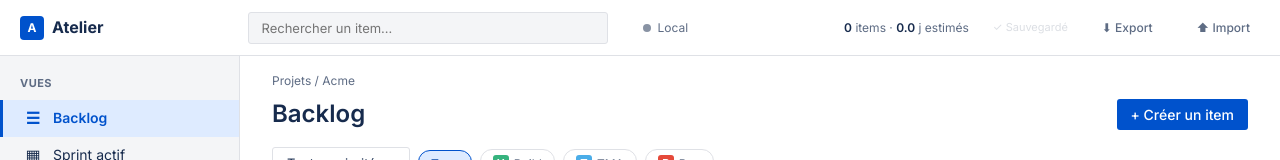
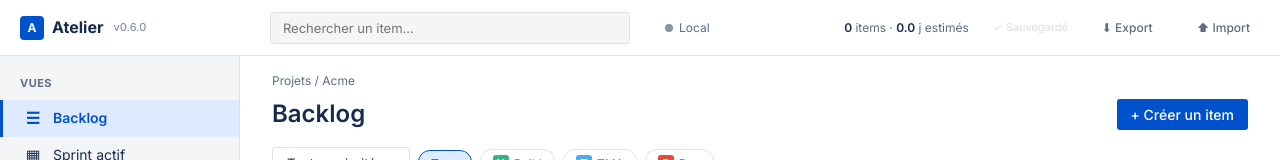
Before and after one commit to iodatarnaud/atelier-project, a website: page index.html in a window 1280 px wide. Shown: the top 160 px of the page. Drawn offline with Linux system fonts and the light colour scheme.

Commit message:
Affiche la version de l'app dans le topbar
Co-Authored-By: Claude Opus 4.7 (1M context) <noreply@anthropic.com>

```diff
--- a/index.html
+++ b/index.html
@@ -119,6 +119,13 @@
     font-weight: 700;
   }
 
+  .logo .version {
+    font-size: 11px;
+    font-weight: 500;
+    color: var(--text-faint);
+    margin-left: 2px;
+  }
+
   .topbar-search {
     flex: 0 1 360px;
     margin-left: auto;
@@ -1153,6 +1160,7 @@
     <div class="logo">
       <div class="logo-mark">A</div>
       Atelier
+      <span class="version">v0.6.0</span>
     </div>
     <div class="topbar-search">
       <input type="text" id="searchInput" placeholder="Rechercher un item…">
```
